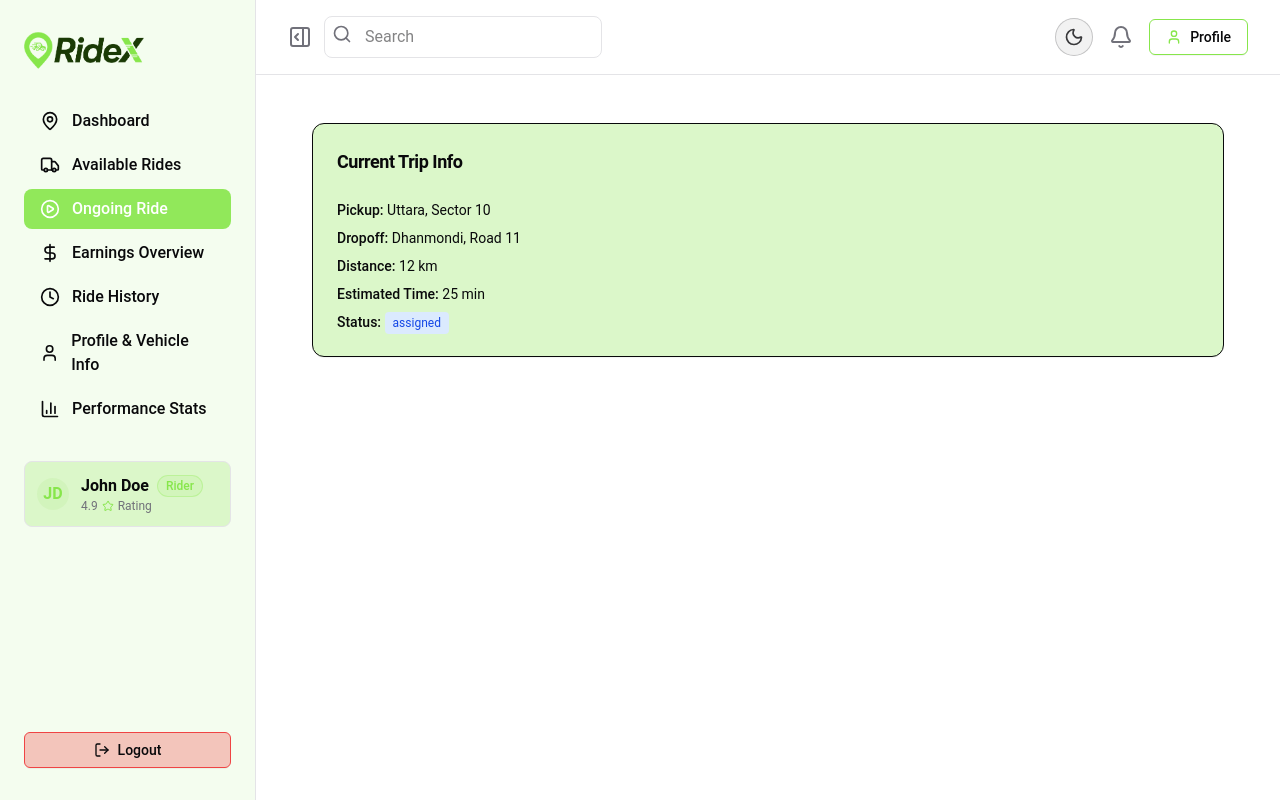
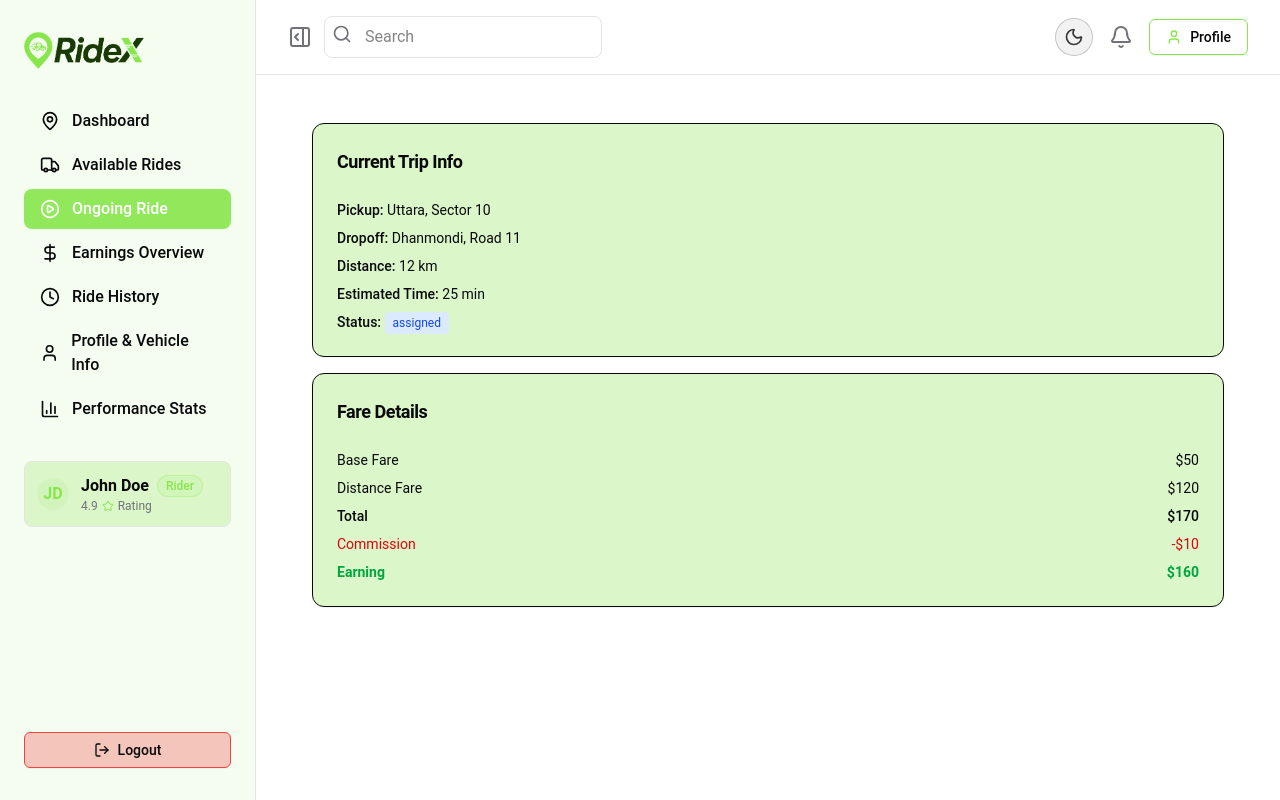
Before and after one commit to rubel6610/RideX-Frontend, a Next.js app: page /dashboard/ongoing-ride in a window 1280 px wide. Built offline with nearby package versions, Linux system fonts and the light colour scheme.

Commit message:
Added Fare Details in Ongoing ride page

```diff
--- a/src/app/dashboard/ongoing-ride/page.jsx
+++ b/src/app/dashboard/ongoing-ride/page.jsx
@@ -64,6 +64,35 @@ export default function OngoingRidePage() {
                 </CardContent>
             </Card>
 
+            {/* Fare Details */}
+            <Card>
+                <CardHeader>
+                    <CardTitle className="text-lg">Fare Details</CardTitle>
+                </CardHeader>
+                <CardContent className="space-y-2 text-sm">
+                    <p className="flex justify-between">
+                        <span>Base Fare</span>
+                        <span>${ride.fare.base}</span>
+                    </p>
+                    <p className="flex justify-between">
+                        <span>Distance Fare</span>
+                        <span>${ride.fare.distance}</span>
+                    </p>
+                    <p className="flex justify-between font-medium">
+                        <span>Total</span>
+                        <span>${ride.fare.total}</span>
+                    </p>
+                    <p className="flex justify-between text-red-600">
+                        <span>Commission</span>
+                        <span>-${ride.fare.commission}</span>
+                    </p>
+                    <p className="flex justify-between font-bold text-green-600">
+                        <span>Earning</span>
+                        <span>${ride.fare.total - ride.fare.commission}</span>
+                    </p>
+                </CardContent>
+            </Card>
+
 
         </div>
     )
```
